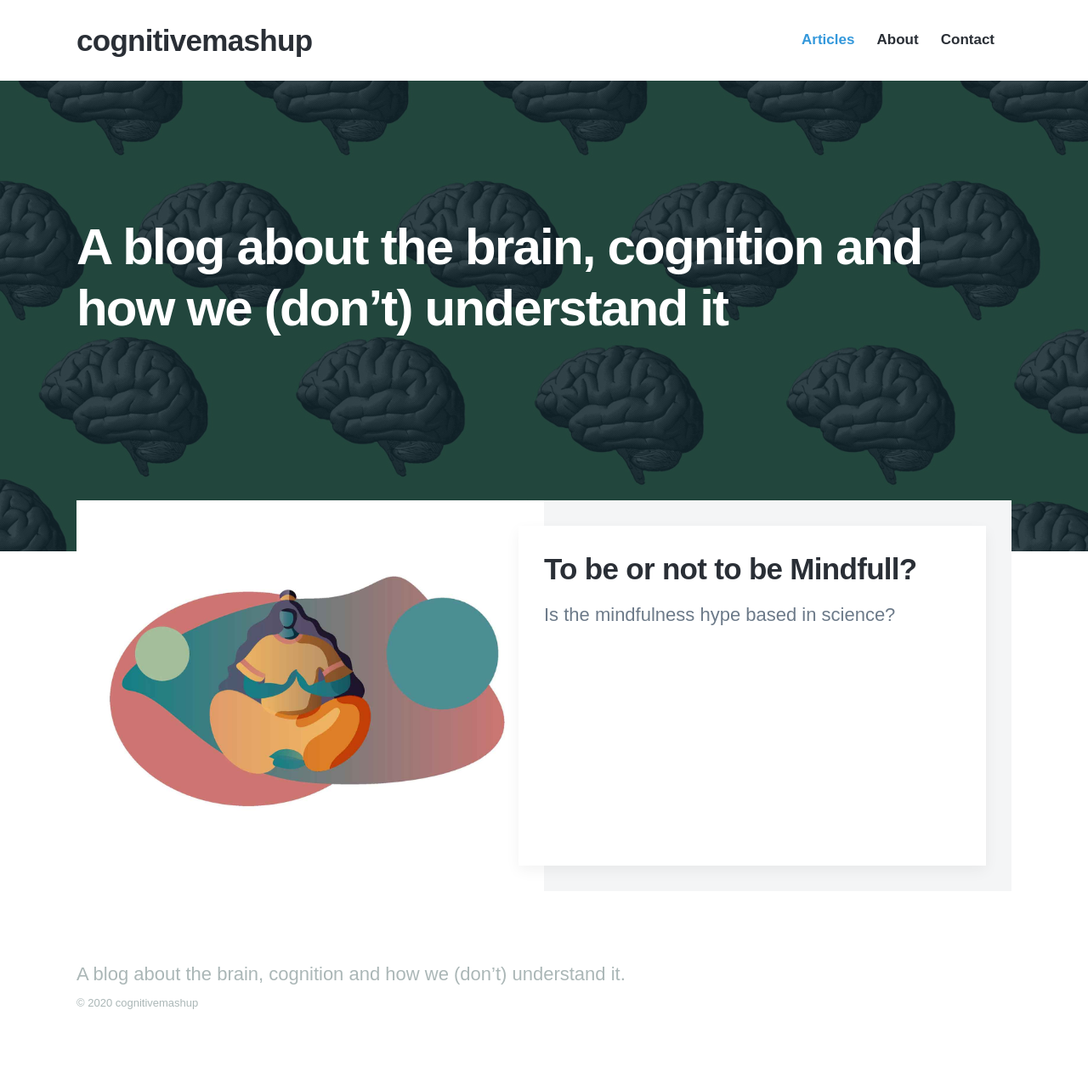
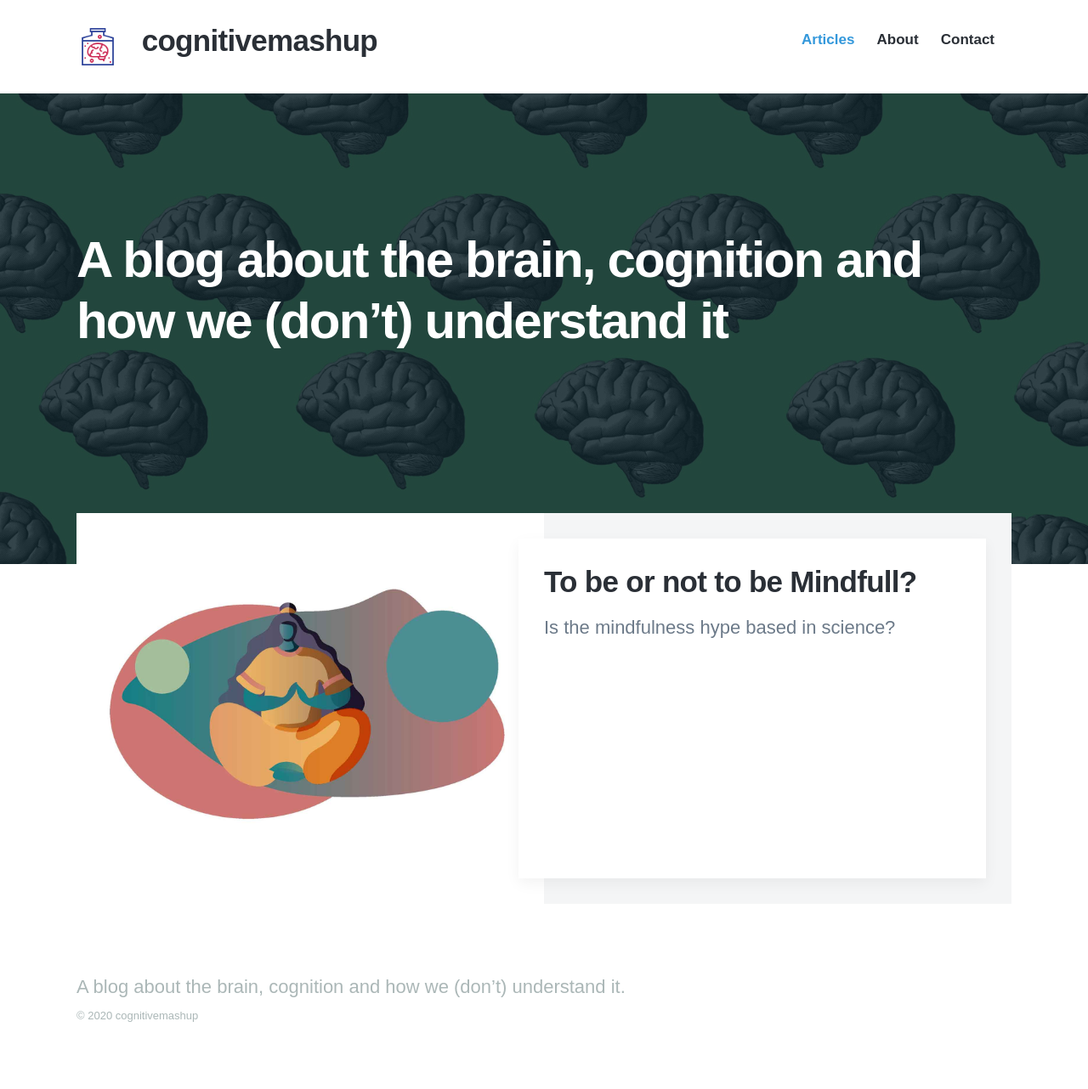
Before and after one commit to sandramariamachon/cognitive_mashup, a Jekyll site: the page built from index.html, in a window 1280 px wide. Shown: the whole page at 85% size. Built offline with Jekyll 4.4.1, drawn with Linux system fonts in a browser that asks for light colours; nearby versions of some CDN libraries; some web fonts are replaced; the list of posts is cut into pages by our own code.

Commit message:
ready blog

```diff
--- a/_data/settings.yml
+++ b/_data/settings.yml
@@ -3,7 +3,7 @@ basic_settings:
   favicon_image: /images/favicon.png
 
 header_settings:
-  logo_image:
+  logo_image: /images/favicon.png
   logo_width: 50
 
 
--- a/_includes/header.html
+++ b/_includes/header.html
@@ -3,7 +3,7 @@
 	<div class="wrap">
 
 		<!--old way with either title or logo:-->
-		{% if site.data.settings.header_settings.logo_image %}
+		<!--{% if site.data.settings.header_settings.logo_image %}
 		<a href="/" class="header__logo">
 			<img src="{{ site.data.settings.header_settings.logo_image }}" class="header__logo__img">
 		</a>
@@ -11,16 +11,16 @@
 		<a href="/" class="header__title">
 			{{ site.data.settings.basic_settings.site_title }}
 		</a>
-		{% endif %}
+		{% endif %} -->
 
-		<!--
+
 		<a href="/" class="header__logo">
 			<img src="{{ site.data.settings.header_settings.logo_image }}" class="header__logo__img">
 		</a>
 		&nbsp;&nbsp;&nbsp;&nbsp;&nbsp;
 		<a href="/" class="header__title">
 			{{ site.data.settings.basic_settings.site_title }}
-		</a> -->
+		</a>
 
 		<div class="menu">
 			<div class="menu__toggle js-menu-toggle">
```
Also changed, not shown: images/favicon.png, images/favicon_3.png (added), images/test.png (added).
